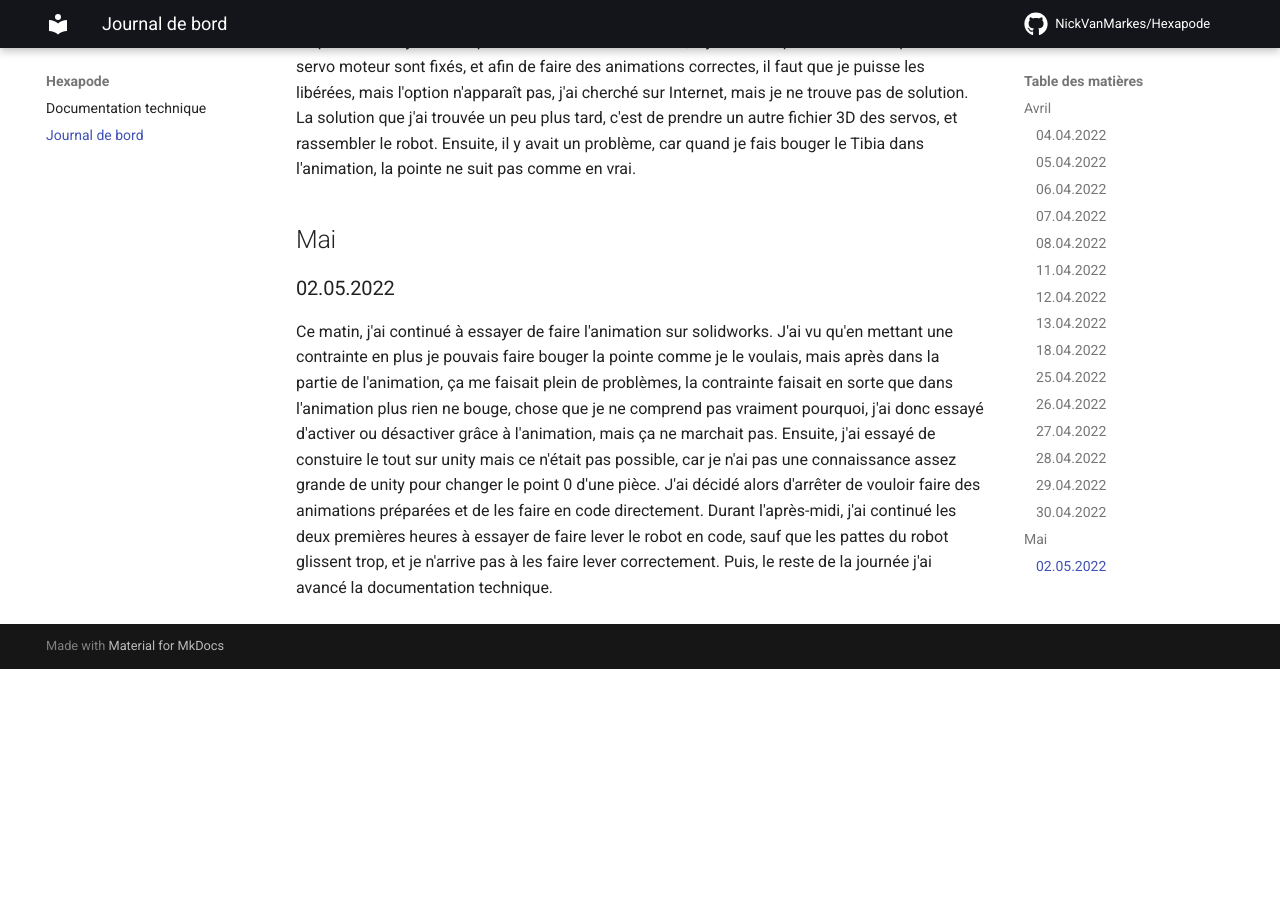
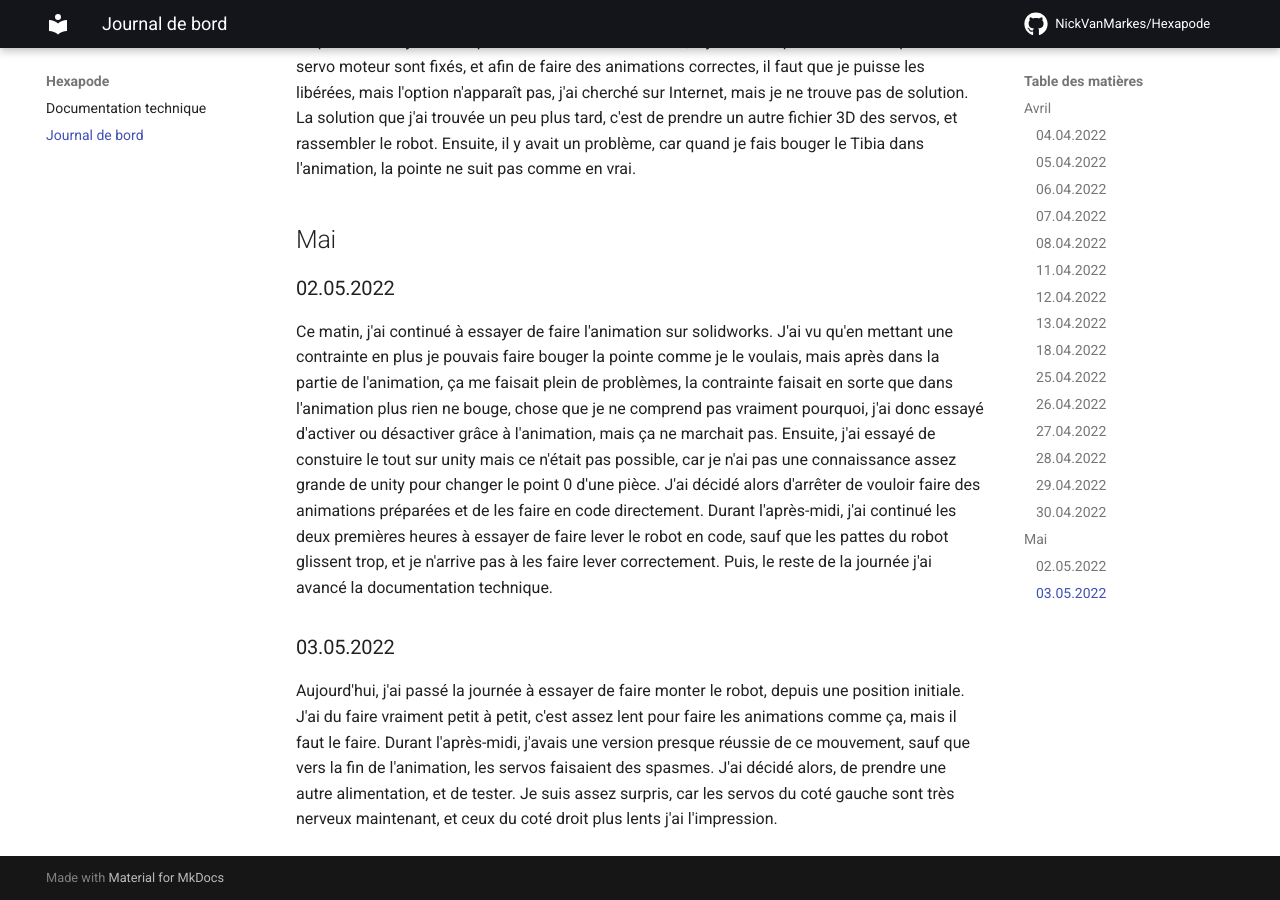
Before and after one commit to NickVanMarkes/Hexapode, an MkDocs documentation site: the page built from docs/JDB.md, in a window 1280 px wide and 900 px high, scrolled down 6041 px. Built offline with MkDocs 1.6.1 and Material for MkDocs 9.7.7, drawn with Linux system fonts in a browser that asks for light colours; comment, search, counter and statistics services are not loaded; before the commit the page ends 6710 px from its top, so only the background shows below that.

Commit message:
Docs: Update logbook

```diff
--- a/docs/JDB.md
+++ b/docs/JDB.md
@@ -82,3 +82,7 @@ Aujourd'hui, j'ai passé ma journée à essayer de faire les animations avec sol
 ### 02.05.2022
 
 Ce matin, j'ai continué à essayer de faire l'animation sur solidworks. J'ai vu qu'en mettant une contrainte en plus je pouvais faire bouger la pointe comme je le voulais, mais après dans la partie de l'animation, ça me faisait plein de problèmes, la contrainte faisait en sorte que dans l'animation plus rien ne bouge, chose que je ne comprend pas vraiment pourquoi, j'ai donc essayé d'activer ou désactiver grâce à l'animation, mais ça ne marchait pas. Ensuite, j'ai essayé de constuire le tout sur unity mais ce n'était pas possible, car je n'ai pas une connaissance assez grande de unity pour changer le point 0 d'une pièce. J'ai décidé alors d'arrêter de vouloir faire des animations préparées et de les faire en code directement. Durant l'après-midi, j'ai continué les deux premières heures à essayer de faire lever le robot en code, sauf que les pattes du robot glissent trop, et je n'arrive pas à les faire lever correctement. Puis, le reste de la journée j'ai avancé la documentation technique.
+
+### 03.05.2022
+
+Aujourd'hui, j'ai passé la journée à essayer de faire monter le robot, depuis une position initiale. J'ai du faire vraiment petit à petit, c'est assez lent pour faire les animations comme ça, mais il faut le faire. Durant l'après-midi, j'avais une version presque réussie de ce mouvement, sauf que vers la fin de l'animation, les servos faisaient des spasmes. J'ai décidé alors, de prendre une autre alimentation, et de tester. Je suis assez surpris, car les servos du coté gauche sont très nerveux maintenant, et ceux du coté droit plus lents j'ai l'impression.
```
